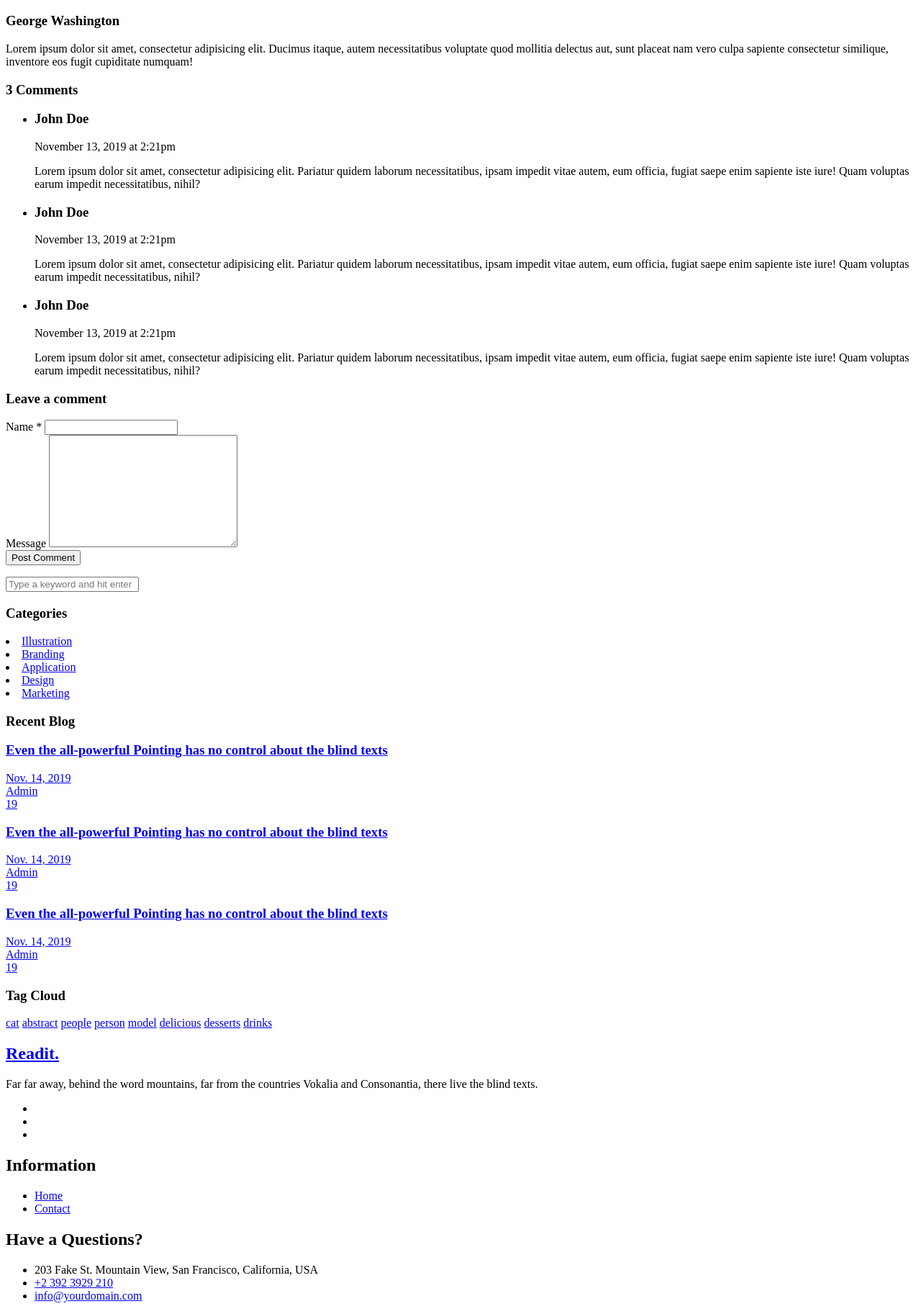
After one commit to Rulia914/READ-IT-2026, a PHP site: page /views/templates/posts/show.php in a window 1280 px wide. The commit adds this page. Shown: the part 648-2473 px from the top of the page at 72% size. Run offline with PHP 8.4, Linux system fonts and the light colour scheme; the template is opened without the code that fills it, so the values that code supplies are empty.

Commit message:
Route détail d'un post

```diff
--- a/app/views/templates/posts/index.php
+++ b/app/views/templates/posts/index.php
@@ -11,7 +11,7 @@
   ?>
     <div class="col-md-6 d-flex ftco-animate">
       <div class="blog-entry justify-content-end">
-        <a href="?post=show&id=<?php echo $post['id']; ?>" class="block-20" style="background-image: url('<?php echo $post['image']; ?>');">
+        <a href="?postId=<?php echo $post['id']; ?>" class="block-20" style="background-image: url('<?php echo $post['image']; ?>');">
         </a>
         <div class="text p-4 float-right d-block">
           <div class="topper d-flex align-items-center">
@@ -23,9 +23,9 @@
               <span class="mos"><?php echo date('M', $date); ?></span>
             </div>
           </div>
-          <h3 class="heading mb-3"><a href="?post=show&id=<?php echo $post['id']; ?>"><?php echo $post['title']; ?></a></h3>
+          <h3 class="heading mb-3"><a href="?postId=<?php echo $post['id']; ?>"><?php echo $post['title']; ?></a></h3>
           <p>A small river named Duden flows by their place and supplies it with the necessary regelialia.</p>
-          <p><a href="?post=show&id=<?php echo $post['id']; ?>" class="btn-custom"><span class="ion-ios-arrow-round-forward mr-3"></span>Read more</a></p>
+          <p><a href="?postId=<?php echo $post['id']; ?>" class="btn-custom"><span class="ion-ios-arrow-round-forward mr-3"></span>Read more</a></p>
         </div>
       </div>
     </div>
--- /dev/null
+++ b/app/views/templates/posts/show.php
@@ -0,0 +1,195 @@
+<?php
+/** @var array $post */
+?>
+
+            <p class="mb-5">
+              <img src="images/<?php echo $post['image'];?>" alt="" class="img-fluid">
+            </p>
+
+            <h1 class="mb-3 h1"><?php echo $post['title'];?></h1>
+            <p><?php echo $post['content'];?></p>
+
+            <div class="tag-widget post-tag-container mb-5 mt-5">
+              <div class="tagcloud">
+                <a href="#" class="tag-cloud-link">Life</a>
+                <a href="#" class="tag-cloud-link">Sport</a>
+                <a href="#" class="tag-cloud-link">Tech</a>
+                <a href="#" class="tag-cloud-link">Travel</a>
+              </div>
+            </div>
+
+            <div class="about-author d-flex p-4 bg-light">
+              <div class="bio mr-5">
+                <img src="images/person_1.jpg" alt="Image placeholder" class="img-fluid mb-4">
+              </div>
+              <div class="desc">
+                <h3>George Washington</h3>
+                <p>Lorem ipsum dolor sit amet, consectetur adipisicing elit. Ducimus itaque, autem necessitatibus voluptate quod mollitia delectus aut, sunt placeat nam vero culpa sapiente consectetur similique, inventore eos fugit cupiditate numquam!</p>
+              </div>
+            </div>
+
+
+            <div class="pt-5 mt-5">
+              <h3 class="mb-5">3 Comments</h3>
+              <ul class="comment-list">
+                <li class="comment">
+                  <div class="comment-body">
+                    <h3>John Doe</h3>
+                    <div class="meta mb-3">November 13, 2019 at 2:21pm</div>
+                    <p>Lorem ipsum dolor sit amet, consectetur adipisicing elit. Pariatur quidem laborum necessitatibus, ipsam impedit vitae autem, eum officia, fugiat saepe enim sapiente iste iure! Quam voluptas earum impedit necessitatibus, nihil?</p>
+                  </div>
+                </li>
+
+                <li class="comment">
+                  <div class="comment-body">
+                    <h3>John Doe</h3>
+                    <div class="meta mb-3">November 13, 2019 at 2:21pm</div>
+                    <p>Lorem ipsum dolor sit amet, consectetur adipisicing elit. Pariatur quidem laborum necessitatibus, ipsam impedit vitae autem, eum officia, fugiat saepe enim sapiente iste iure! Quam voluptas earum impedit necessitatibus, nihil?</p>
+                  </div>
+                </li>
+
+                <li class="comment">
+                  <div class="comment-body">
+                    <h3>John Doe</h3>
+                    <div class="meta mb-3">November 13, 2019 at 2:21pm</div>
+                    <p>Lorem ipsum dolor sit amet, consectetur adipisicing elit. Pariatur quidem laborum necessitatibus, ipsam impedit vitae autem, eum officia, fugiat saepe enim sapiente iste iure! Quam voluptas earum impedit necessitatibus, nihil?</p>
+                  </div>
+                </li>
+              </ul>
+              <!-- END comment-list -->
+
+              <div class="comment-form-wrap pt-5">
+                <h3 class="mb-5">Leave a comment</h3>
+                <form action="#" class="p-5 bg-light" method="post">
+                  <div class="form-group">
+                    <label for="name">Name *</label>
+                    <input type="text" class="form-control" id="name">
+                  </div>
+                  <div class="form-group">
+                    <label for="message">Message</label>
+                    <textarea name="" id="message" cols="30" rows="10" class="form-control"></textarea>
+                  </div>
+                  <div class="form-group">
+                    <input type="hidden" name="postId" value="4" />
+                    <input type="submit" value="Post Comment" class="btn py-3 px-4 btn-primary">
+                  </div>
+
+                </form>
+              </div>
+            </div>
+
+          </div> <!-- .col-md-8 -->
+          <div class="col-lg-4 sidebar pl-lg-5 ftco-animate">
+            <div class="sidebar-box">
+              <form action="#" class="search-form">
+                <div class="form-group">
+                  <span class="icon icon-search"></span>
+                  <input type="text" class="form-control" placeholder="Type a keyword and hit enter">
+                </div>
+              </form>
+            </div>
+            <div class="sidebar-box ftco-animate">
+              <div class="categories">
+                <h3>Categories</h3>
+                <li><a href="#">Illustration <span class="ion-ios-arrow-forward"></span></a></li>
+                <li><a href="#">Branding <span class="ion-ios-arrow-forward"></span></a></li>
+                <li><a href="#">Application <span class="ion-ios-arrow-forward"></span></a></li>
+                <li><a href="#">Design <span class="ion-ios-arrow-forward"></span></a></li>
+                <li><a href="#">Marketing <span class="ion-ios-arrow-forward"></span></a></li>
+              </div>
+            </div>
+
+            <div class="sidebar-box ftco-animate">
+              <h3>Recent Blog</h3>
+              <div class="block-21 mb-4 d-flex">
+                <a class="blog-img mr-4" style="background-image: url(images/image_1.jpg);"></a>
+                <div class="text">
+                  <h3 class="heading"><a href="#">Even the all-powerful Pointing has no control about the blind texts</a></h3>
+                  <div class="meta">
+                    <div><a href="#"><span class="icon-calendar"></span> Nov. 14, 2019</a></div>
+                    <div><a href="#"><span class="icon-person"></span> Admin</a></div>
+                    <div><a href="#"><span class="icon-chat"></span> 19</a></div>
+                  </div>
+                </div>
+              </div>
+              <div class="block-21 mb-4 d-flex">
+                <a class="blog-img mr-4" style="background-image: url(images/image_2.jpg);"></a>
+                <div class="text">
+                  <h3 class="heading"><a href="#">Even the all-powerful Pointing has no control about the blind texts</a></h3>
+                  <div class="meta">
+                    <div><a href="#"><span class="icon-calendar"></span> Nov. 14, 2019</a></div>
+                    <div><a href="#"><span class="icon-person"></span> Admin</a></div>
+                    <div><a href="#"><span class="icon-chat"></span> 19</a></div>
+                  </div>
+                </div>
+              </div>
+              <div class="block-21 mb-4 d-flex">
+                <a class="blog-img mr-4" style="background-image: url(images/image_3.jpg);"></a>
+                <div class="text">
+                  <h3 class="heading"><a href="#">Even the all-powerful Pointing has no control about the blind texts</a></h3>
+                  <div class="meta">
+                    <div><a href="#"><span class="icon-calendar"></span> Nov. 14, 2019</a></div>
+                    <div><a href="#"><span class="icon-person"></span> Admin</a></div>
+                    <div><a href="#"><span class="icon-chat"></span> 19</a></div>
+                  </div>
+                </div>
+              </div>
+            </div>
+
+            <div class="sidebar-box ftco-animate">
+              <h3>Tag Cloud</h3>
+              <div class="tagcloud">
+                <a href="#" class="tag-cloud-link">cat</a>
+                <a href="#" class="tag-cloud-link">abstract</a>
+                <a href="#" class="tag-cloud-link">people</a>
+                <a href="#" class="tag-cloud-link">person</a>
+                <a href="#" class="tag-cloud-link">model</a>
+                <a href="#" class="tag-cloud-link">delicious</a>
+                <a href="#" class="tag-cloud-link">desserts</a>
+                <a href="#" class="tag-cloud-link">drinks</a>
+              </div>
+            </div>
+
+        </div>
+      </div>
+    </section> <!-- .section -->
+
+    <footer class="ftco-footer ftco-bg-dark ftco-section">
+      <div class="container">
+        <div class="row mb-5">
+          <div class="col-md">
+            <div class="ftco-footer-widget mb-4">
+              <h2 class="logo"><a href="#">Read<span>it</span>.</a></h2>
+              <p>Far far away, behind the word mountains, far from the countries Vokalia and Consonantia, there live the blind texts.</p>
+              <ul class="ftco-footer-social list-unstyled float-md-left float-lft mt-5">
+                <li class="ftco-animate"><a href="#"><span class="icon-twitter"></span></a></li>
+                <li class="ftco-animate"><a href="#"><span class="icon-facebook"></span></a></li>
+                <li class="ftco-animate"><a href="#"><span class="icon-instagram"></span></a></li>
+              </ul>
+            </div>
+          </div>
+          <div class="col-md"></div>
+          <div class="col-md">
+            <div class="ftco-footer-widget mb-4 ml-md-5">
+              <h2 class="ftco-heading-2">Information</h2>
+              <ul class="list-unstyled">
+                <li><a href="#" class="py-1 d-block"><span class="ion-ios-arrow-forward mr-3"></span>Home</a></li>
+                <li><a href="#" class="py-1 d-block"><span class="ion-ios-arrow-forward mr-3"></span>Contact</a></li>
+              </ul>
+            </div>
+          </div>
+          <div class="col-md">
+            <div class="ftco-footer-widget mb-4">
+            	<h2 class="ftco-heading-2">Have a Questions?</h2>
+            	<div class="block-23 mb-3">
+	              <ul>
+	                <li><span class="icon icon-map-marker"></span><span class="text">203 Fake St. Mountain View, San Francisco, California, USA</span></li>
+	                <li><a href="#"><span class="icon icon-phone"></span><span class="text">+2 392 3929 210</span></a></li>
+	                <li><a href="#"><span class="icon icon-envelope"></span><span class="text">info@yourdomain.com</span></a></li>
+	              </ul>
+	            </div>
+            </div>
+          </div>
+        </div>
+        <div class="row">
+          <div class="col-md-12 text-center">
```
Also changed, not shown: app/controllers/postsController.php (+13 -0 lines), app/models/postsModel.php (+20 -0 lines), app/routers/index.php (+12 -1 lines).
